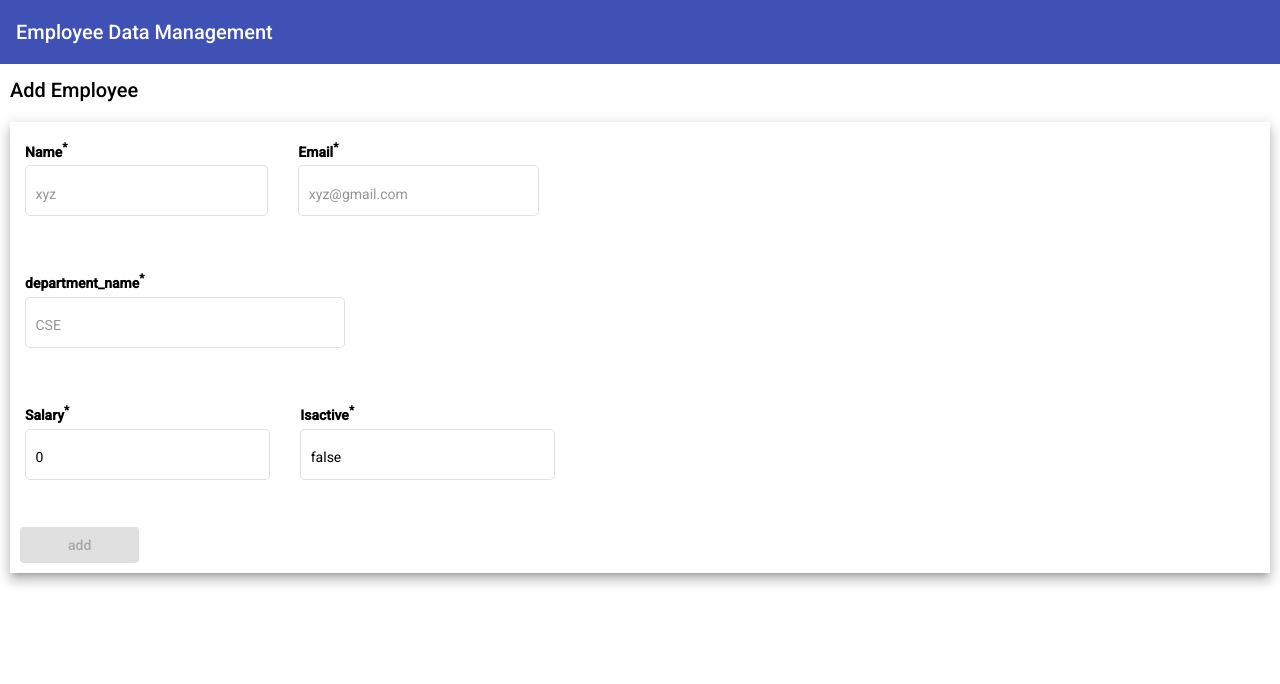
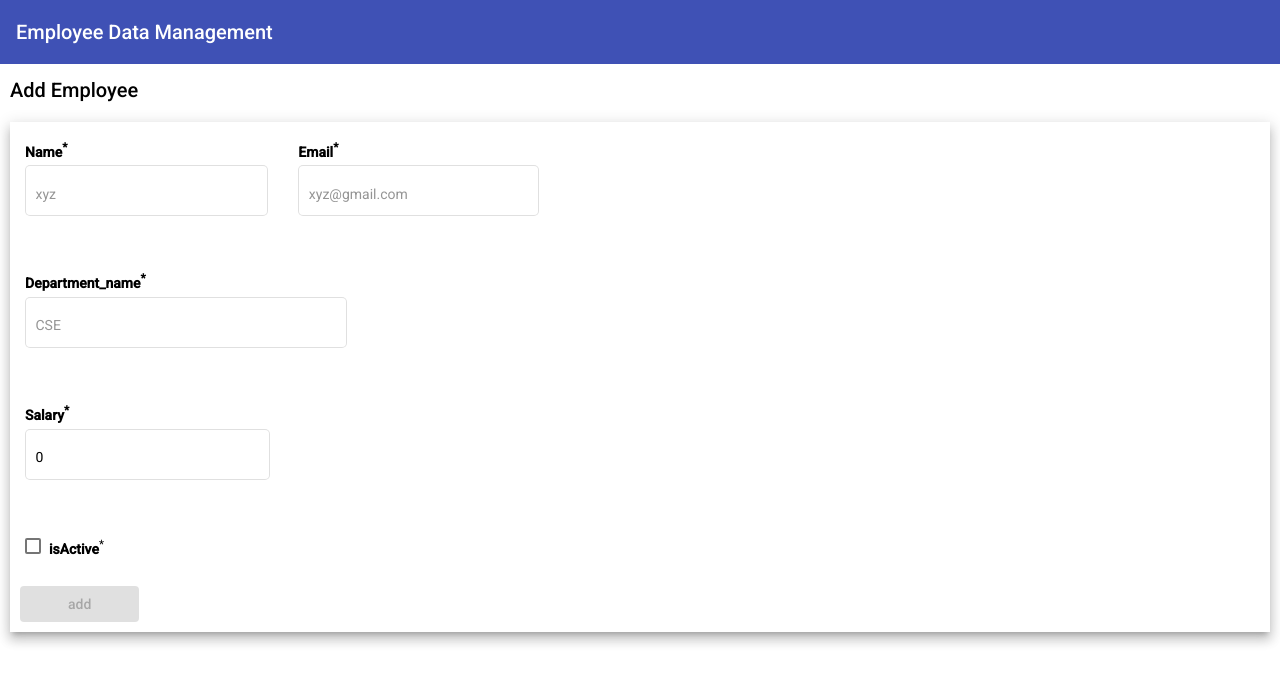
Before and after one commit to Rupa-421/EmployeeDataManagement, an Angular app: page /add in a window 1280 px wide. Shown: the top 684 px of the page. Built offline with nearby package versions, Linux system fonts and the light colour scheme.

Commit message:
Checkbox bug fixed

```diff
--- a/src/app/Components/employee-add/employee-add.component.ts
+++ b/src/app/Components/employee-add/employee-add.component.ts
@@ -4,7 +4,7 @@ import {MatInputModule} from '@angular/material/input';
 import {MatFormFieldModule} from '@angular/material/form-field';
 import { EmployeeService } from 'src/app/Services/employee.service';
 import { Router } from '@angular/router';
-import { Employee } from 'src/app/Models/employee';
+import { Employee } from '../../Models/employee';
 
 @Component({
   selector: 'app-employee-add',
@@ -21,7 +21,6 @@ export class EmployeeAddComponent implements OnInit {
 
   }
   callAddEmployeeDetails(formValue:any){
-    formValue['isactive']=false;
     console.log(formValue);
     this.employeeService.addEmployeeDetails(formValue).subscribe((data) => {
       console.log('data...', data);
--- a/src/app/Components/employee-form/employee-form.component.html
+++ b/src/app/Components/employee-form/employee-form.component.html
@@ -32,7 +32,7 @@
 
     <div class="row ">
       <div class="form__field col-6">
-        <label style="margin-bottom: 0.5rem">department_name<sup>*</sup></label>
+        <label style="margin-bottom: 0.5rem">Department_name<sup>*</sup></label>
         <mat-form-field appearance="outline">
           <input matInput placeholder="CSE" formControlName="dept_name" required>
         </mat-form-field>
@@ -59,13 +59,13 @@
           </ng-container>
         </mat-error>
       </div>
+    </div>
 
-      <div class="form__field col-4">
-        <label style="margin-bottom:0.5rem">Isactive<sup>*</sup></label>
-        <mat-form-field appearance="outline">
-          <input matInput placeholder="Placeholder" required formControlName="isactive">
-        </mat-form-field>
-      </div>
+      <div class="form__field col-5">
+        <mat-checkbox (change)="toggleActive($event)" [checked]="employeeFormGroup.get('isactive').value">
+<span>isActive</span><sup>*</sup>
+        </mat-checkbox>
+
     </div>
 
     <div class="flex-end">
--- a/src/app/Components/employee-form/employee-form.component.scss
+++ b/src/app/Components/employee-form/employee-form.component.scss
@@ -1,7 +1,7 @@
 mat-form-field{
     width:100%;
 }
-label{
+label,span{
     font-weight:600;
 }
 .form__field{
--- a/src/app/Components/employee-form/employee-form.component.ts
+++ b/src/app/Components/employee-form/employee-form.component.ts
@@ -1,7 +1,5 @@
 import { Component, EventEmitter, Input, OnInit, Output } from '@angular/core';
-import { FormBuilder, FormControl, FormGroup, Validators } from '@angular/forms';
-import {MatInputModule} from '@angular/material/input';
-import {MatFormFieldModule} from '@angular/material/form-field';
+import { FormBuilder, FormGroup, Validators } from '@angular/forms';
 import { EmployeeService } from 'src/app/Services/employee.service';
 import { Router } from '@angular/router';
 import { Employee } from 'src/app/Models/employee';
@@ -9,26 +7,35 @@ import { Employee } from 'src/app/Models/employee';
 @Component({
   selector: 'app-employee-form',
   templateUrl: './employee-form.component.html',
-  styleUrls: ['./employee-form.component.scss']
+  styleUrls: ['./employee-form.component.scss'],
 })
 export class EmployeeFormComponent implements OnInit {
   employeeFormGroup!: FormGroup;
-  @Input() action:string;
-  @Input() employee:Employee;
+  @Input() action: string;
+  @Input() employee: Employee;
   @Output() formSubmitted = new EventEmitter<any>();
-  constructor(private fb:FormBuilder,private router:Router,private employeeService:EmployeeService) { }
+
+  constructor(
+    private fb: FormBuilder,
+    private router: Router,
+    private employeeService: EmployeeService
+  ) {}
 
   ngOnInit(): void {
-    this.employeeFormGroup=this.fb.group({
-      name:[this.employee.name,[Validators.required]],
-      dept_name:[this.employee.dept_name,[Validators.required]],
-      salary:[this.employee.salary,[Validators.required]],
-      email:[this.employee.email,[Validators.required,Validators.email]],
-      isactive:[this.employee.isactive,[Validators.required]]
-    })
+    this.employeeFormGroup = this.fb.group({
+      name: [this.employee.name, [Validators.required]],
+      dept_name: [this.employee.dept_name, [Validators.required]],
+      salary: [this.employee.salary, [Validators.required]],
+      email: [this.employee.email, [Validators.required, Validators.email]],
+      isactive: [this.employee.isactive, [Validators.required]],
+    });
   }
-  callSubmitEmployeeDetails(formValue:any){
+
+  toggleActive(event: any) {
+    this.employeeFormGroup.get('isactive')?.setValue(event.checked);
+  }
+
+  callSubmitEmployeeDetails(formValue: any) {
     this.formSubmitted.emit(formValue);
   }
-
 }
--- a/src/app/Components/employee-update/employee-update.component.ts
+++ b/src/app/Components/employee-update/employee-update.component.ts
@@ -17,8 +17,6 @@ employee:Employee;
     this.employee=this.employeeService.getDataForUpdate();
   }
   callUpdateEmployeeDetails(formValue:any){
-    formValue['isactive']=false;
-    console.log(formValue);
     this.employeeService.updateEmployeeDetails(this.employee.id,formValue).subscribe((data) => {
       console.log('data...', data);
       if (!data.error) {
--- a/src/app/app.module.ts
+++ b/src/app/app.module.ts
@@ -16,6 +16,7 @@ import { MatTableModule } from '@angular/material/table';
 import { HttpClientModule } from '@angular/common/http';
 import { EmployeeService } from './Services/employee.service';
 import { FormsModule, ReactiveFormsModule } from '@angular/forms';
+import { MatCheckboxModule } from '@angular/material/checkbox';
 import {MatFormFieldModule} from '@angular/material/form-field';
 import { EmployeeFormComponent } from './Components/employee-form/employee-form.component';
 import { EmployeeUpdateComponent } from './Components/employee-update/employee-update.component';
@@ -42,6 +43,7 @@ import { EmployeeUpdateComponent } from './Components/employee-update/employee-u
     ReactiveFormsModule,
     MatFormFieldModule,
     MatInputModule,
+    MatCheckboxModule
   ],
   providers: [EmployeeService],
   bootstrap: [AppComponent]
```
